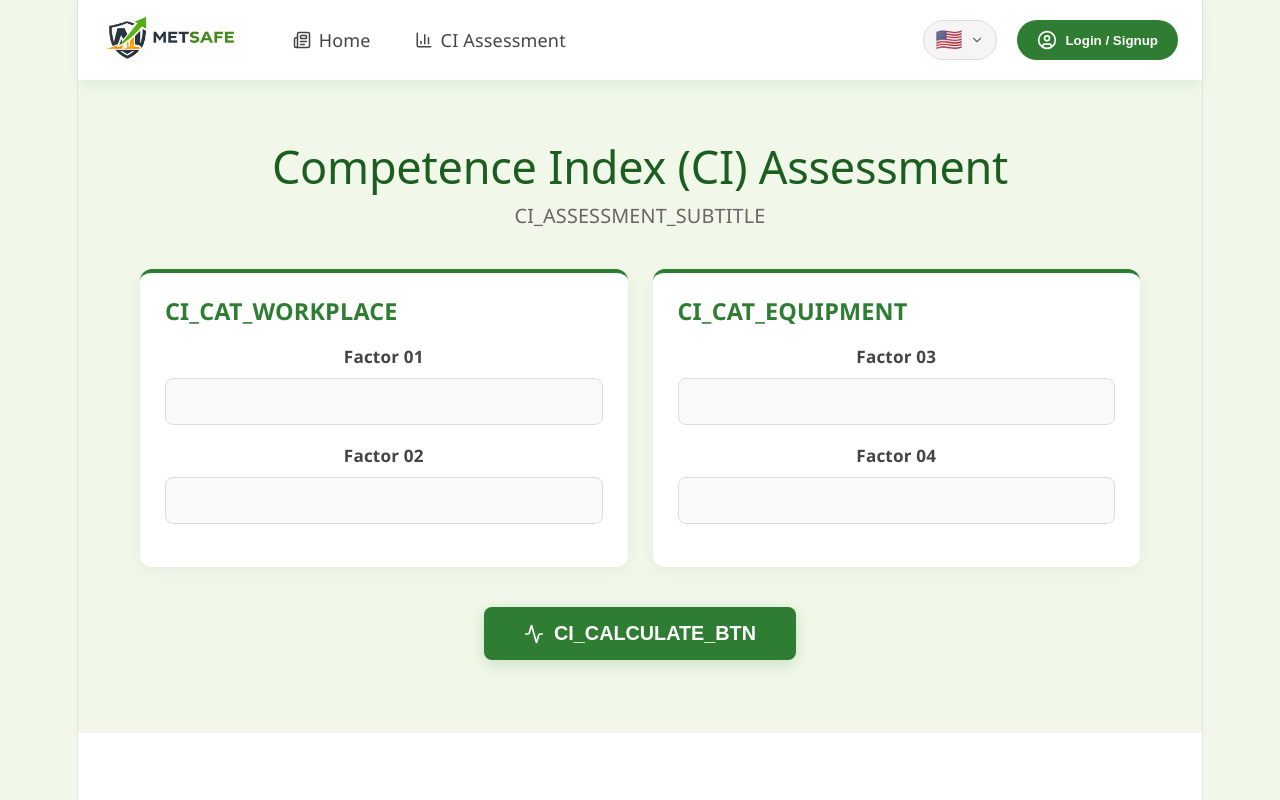
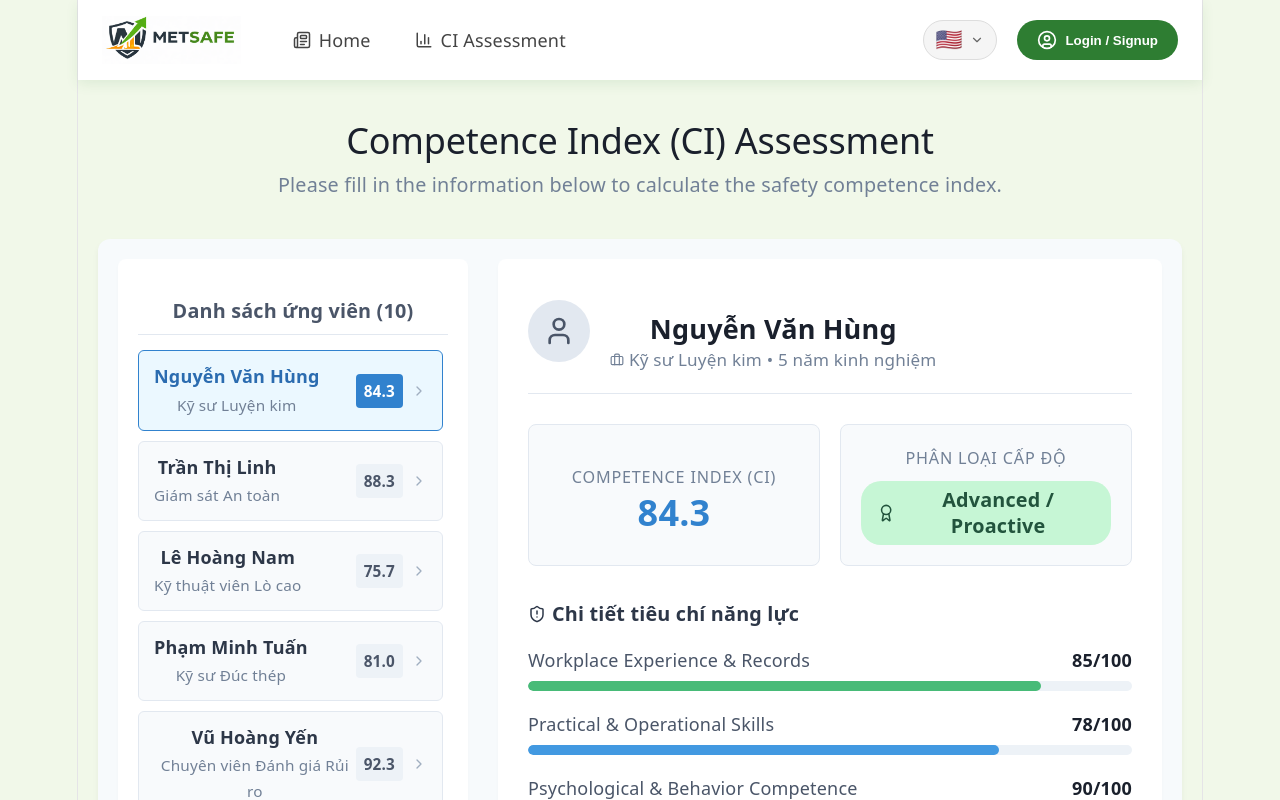
Before and after one commit to ngocleltt/metsafe, a React (Vite) app: page /assessment in a window 1280 px wide. Shown: the top 800 px of the page. Built offline with nearby package versions, Linux system fonts and the light colour scheme.

Commit message:
assesment data

```diff
--- a/src/components/Assessment.jsx
+++ b/src/components/Assessment.jsx
@@ -1,68 +1,125 @@
 import React, { useState } from 'react';
-import "./styles/Assessment.css"
-import { Activity, CheckCircle2 } from 'lucide-react';
+import { candidates } from '../data/candidates';
+import { User, ShieldAlert, Award, Briefcase, ChevronRight } from 'lucide-react';
+import "./styles/Assessment.css";
 
 const Assessment = ({ t }) => {
-  const [scores, setScores] = useState({});
-  const [result, setResult] = useState(null);
+  const [selectedCandidate, setSelectedCandidate] = useState(candidates[0]);
 
-  const handleChange = (id, value) => {
-    setScores({ ...scores, [id]: value });
+  const calculateCI = (scores) => {
+    const values = Object.values(scores);
+    if (values.length === 0) return 0;
+    const average = values.reduce((a, b) => a + b, 0) / values.length;
+    return average.toFixed(1);
   };
 
-  const calculateCI = () => {
-    const values = Object.values(scores);
-    if (values.length === 0) return;
-    const average = values.reduce((a, b) => a + b, 0) / values.length;
-    setResult(average.toFixed(2));
+  const getLevel = (ci) => {
+    if (ci >= 90) return { lv: 5, label: t.assessment.levels?.l5 || "Level 5 (Expert)" };
+    if (ci >= 80) return { lv: 4, label: t.assessment.levels?.l4 || "Level 4 (Advanced)" };
+    if (ci >= 70) return { lv: 3, label: t.assessment.levels?.l3 || "Level 3 (Intermediate)" };
+    if (ci >= 60) return { lv: 2, label: t.assessment.levels?.l2 || "Level 2 (Basic)" };
+    if (ci >= 50) return { lv: 1, label: t.assessment.levels?.l1 || "Level 1 (Novice)" };
+    return { lv: 0, label: t.assessment.levels?.l0 || "Level 0 (Unqualified)" };
   };
+
+  const currentCI = calculateCI(selectedCandidate.scores);
+  const currentLevel = getLevel(currentCI);
 
   return (
     <div className="assessment-container">
       <div className="assessment-header">
         <h2>{t.assessment.title}</h2>
-        <p>{t.assessment.subtitle}</p>
+        <p>{t.assessment.description}</p>
       </div>
 
-      <div className="assessment-grid">
-        <div className="assessment-card">
-          <h3>{t.assessment.categories.workplace}</h3>
-          <div className="input-group">
-            <label>Factor 01</label>
-            <input type="number" min="0" max="10" onChange={(e) => handleChange('f1', +e.target.value)} />
-          </div>
-          <div className="input-group">
-            <label>Factor 02</label>
-            <input type="number" min="0" max="10" onChange={(e) => handleChange('f2', +e.target.value)} />
+      <div className="assessment-dashboard">
+        <div className="candidate-sidebar">
+          <h3>Danh sách ứng viên ({candidates.length})</h3>
+          <div className="candidate-list">
+            {candidates.map((candidate) => {
+              const ci = calculateCI(candidate.scores);
+              const isSelected = selectedCandidate.id === candidate.id;
+              return (
+                <div
+                  key={candidate.id}
+                  className={`candidate-item ${isSelected ? 'active' : ''}`}
+                  onClick={() => setSelectedCandidate(candidate)}
+                >
+                  <div className="candidate-info-mini">
+                    <span className="candidate-name">{candidate.name}</span>
+                    <span className="candidate-pos">{candidate.position}</span>
+                  </div>
+                  <div className="candidate-badge-mini">
+                    <span className="badge-ci">{ci}</span>
+                    <ChevronRight size={16} />
+                  </div>
+                </div>
+              );
+            })}
           </div>
         </div>
 
-        <div className="assessment-card">
-          <h3>{t.assessment.categories.equipment}</h3>
-          <div className="input-group">
-            <label>Factor 03</label>
-            <input type="number" min="0" max="10" onChange={(e) => handleChange('f3', +e.target.value)} />
-          </div>
-          <div className="input-group">
-            <label>Factor 04</label>
-            <input type="number" min="0" max="10" onChange={(e) => handleChange('f4', +e.target.value)} />
+        <div className="profile-display">
+          <div className="profile-card">
+            <div className="profile-header">
+              <div className="profile-avatar">
+                <User size={32} />
+              </div>
+              <div className="profile-title">
+                <h3>{selectedCandidate.name}</h3>
+                <p><Briefcase size={14} className="inline-icon" /> {selectedCandidate.position} • {selectedCandidate.experience} năm kinh nghiệm</p>
+              </div>
+            </div>
+
+            <div className="score-summary-box">
+              <div className="score-block">
+                <span className="block-label">Competence Index (CI)</span>
+                <span className="block-value text-primary">{currentCI}</span>
+              </div>
+              <div className="score-block">
+                <span className="block-label">Phân loại Cấp độ</span>
+                <span className={`block-value level-tag lv-${currentLevel.lv}`}>
+                  <Award size={20} className="inline-icon" /> {currentLevel.label}
+                </span>
+              </div>
+            </div>
+
+            <div className="metrics-section">
+              <h4><ShieldAlert size={18} className="inline-icon" /> Chi tiết tiêu chí năng lực</h4>
+
+              <div className="metric-row">
+                <div className="metric-info">
+                  <span>{t.assessment.categories?.workplace || "An toàn Nơi làm việc"}</span>
+                  <span className="metric-score">{selectedCandidate.scores.workplace}/100</span>
+                </div>
+                <div className="progress-bar-bg">
+                  <div className="progress-bar-fill bg-green" style={{ width: `${selectedCandidate.scores.workplace}%` }}></div>
+                </div>
+              </div>
+
+              <div className="metric-row">
+                <div className="metric-info">
+                  <span>{t.assessment.categories?.equipment || "Vận hành Thiết bị"}</span>
+                  <span className="metric-score">{selectedCandidate.scores.equipment}/100</span>
+                </div>
+                <div className="progress-bar-bg">
+                  <div className="progress-bar-fill bg-blue" style={{ width: `${selectedCandidate.scores.equipment}%` }}></div>
+                </div>
+              </div>
+
+              <div className="metric-row">
+                <div className="metric-info">
+                  <span>{t.assessment.categories?.human || "Yếu tố Con người"}</span>
+                  <span className="metric-score">{selectedCandidate.scores.human}/100</span>
+                </div>
+                <div className="progress-bar-bg">
+                  <div className="progress-bar-fill bg-orange" style={{ width: `${selectedCandidate.scores.human}%` }}></div>
+                </div>
+              </div>
+            </div>
           </div>
         </div>
       </div>
-
-      <div className="action-area">
-        <button className="calc-btn" onClick={calculateCI}>
-          <Activity size={20} />
-          {t.assessment.calculate_btn}
-        </button>
-      </div>
-
-      {result && (
-        <div className="result-display">
-          <CheckCircle2 size={40} color="#2e7d32" />
-          <h4>{t.assessment.result_title}: {result}</h4>
-        </div>
-      )}
     </div>
   );
 };
--- a/src/components/Footer.jsx
+++ b/src/components/Footer.jsx
@@ -27,6 +27,7 @@ const Footer = () => {
           </ul>
         </div>
 
+
         <div className="footer-support">
           <h4>{t.support}</h4>
           <ul>
--- a/src/components/styles/Assessment.css
+++ b/src/components/styles/Assessment.css
@@ -1,7 +1,9 @@
 .assessment-container {
-  max-width: 1000px;
-  margin: 60px auto;
-  padding: 0 24px;
+  max-width: 1200px;
+  margin: 0 auto;
+  padding: 40px 20px;
+  font-family: system-ui, -apple-system, sans-serif;
+  color: #333;
 }
 
 .assessment-header {
@@ -10,164 +12,259 @@
 }
 
 .assessment-header h2 {
-  font-size: 2.5rem;
-  color: var(--secondary-color);
+  font-size: 2rem;
+  color: #1a202c;
   margin-bottom: 10px;
 }
 
 .assessment-header p {
-  color: #666;
+  color: #718096;
   font-size: 1.1rem;
 }
 
-.assessment-grid {
+.assessment-dashboard {
   display: grid;
-  grid-template-columns: repeat(auto-fit, minmax(300px, 1fr));
-  gap: 25px;
+  grid-template-columns: 350px 1fr;
+  gap: 30px;
+  background: #f7fafc;
+  padding: 20px;
+  border-radius: 12px;
+  box-shadow: 0 4px 6px rgba(0, 0, 0, 0.05);
 }
 
-.assessment-card {
-  background: var(--white);
-  padding: 25px;
-  border-radius: 12px;
-  box-shadow: 0 4px 15px rgba(0, 0, 0, 0.05);
-  border-top: 4px solid var(--primary-color);
-  transition: var(--transition);
+.candidate-sidebar {
+  background: #ffffff;
+  border-radius: 8px;
+  padding: 20px;
+  box-shadow: 0 2px 4px rgba(0, 0, 0, 0.02);
+  display: flex;
+  flex-direction: column;
+  max-height: 600px;
 }
 
-.assessment-card:hover {
-  box-shadow: 0 8px 25px rgba(46, 125, 50, 0.1);
+.candidate-sidebar h3 {
+  font-size: 1.1rem;
+  color: #4a5568;
+  margin-bottom: 15px;
+  padding-bottom: 10px;
+  border-bottom: 1px solid #e2e8f0;
 }
 
-.assessment-card h3 {
-  color: var(--primary-color);
-  margin-top: 0;
-  margin-bottom: 20px;
-  font-size: 1.3rem;
+.candidate-list {
+  overflow-y: auto;
+  display: flex;
+  flex-direction: column;
+  gap: 10px;
+  padding-right: 5px;
+}
+
+.candidate-item {
+  display: flex;
+  justify-content: space-between;
+  align-items: center;
+  padding: 12px 15px;
+  background: #f8fafc;
+  border: 1px solid #e2e8f0;
+  border-radius: 6px;
+  cursor: pointer;
+  transition: all 0.2s ease;
+}
+
+.candidate-item:hover {
+  background: #edf2f7;
+  border-color: #cbd5e0;
+}
+
+.candidate-item.active {
+  background: #ebf8ff;
+  border-color: #3182ce;
+}
+
+.candidate-info-mini {
+  display: flex;
+  flex-direction: column;
+}
+
+.candidate-name {
+  font-weight: 600;
+  color: #2d3748;
+}
+
+.candidate-item.active .candidate-name {
+  color: #2b6cb0;
+}
+
+.candidate-pos {
+  font-size: 0.85rem;
+  color: #718096;
+  margin-top: 2px;
+}
+
+.candidate-badge-mini {
   display: flex;
   align-items: center;
-  gap: 10px;
+  gap: 8px;
+  color: #a0aec0;
 }
 
-.input-group {
-  margin-bottom: 18px;
-  display: flex;
-  flex-direction: column;
-  gap: 8px;
+.badge-ci {
+  background: #edf2f7;
+  color: #4a5568;
+  padding: 4px 8px;
+  border-radius: 4px;
+  font-size: 0.85rem;
+  font-weight: bold;
 }
 
-.input-group label {
-  font-weight: 600;
-  color: #444;
-  font-size: 0.95rem;
+.candidate-item.active .badge-ci {
+  background: #3182ce;
+  color: #ffffff;
 }
 
-.input-group input {
-  padding: 12px 15px;
-  border: 1px solid #ddd;
+.profile-display {
+  background: #ffffff;
   border-radius: 8px;
-  font-size: 1rem;
-  transition: var(--transition);
-  background-color: #fafafa;
+  padding: 30px;
+  box-shadow: 0 2px 4px rgba(0, 0, 0, 0.02);
 }
 
-.input-group input:focus {
-  outline: none;
-  border-color: var(--primary-color);
-  background-color: var(--white);
-  box-shadow: 0 0 0 3px rgba(46, 125, 50, 0.1);
+.profile-header {
+  display: flex;
+  align-items: center;
+  gap: 20px;
+  margin-bottom: 30px;
+  padding-bottom: 20px;
+  border-bottom: 1px solid #e2e8f0;
 }
 
-.action-area {
-  display: flex;
-  justify-content: center;
-  gap: 20px;
-  margin-top: 40px;
-}
-
-.calc-btn {
-  background: var(--primary-color);
-  color: var(--white);
-  border: none;
-  padding: 15px 40px;
-  border-radius: 8px;
-  font-size: 1.1rem;
-  font-weight: bold;
-  cursor: pointer;
-  display: flex;
-  align-items: center;
-  gap: 10px;
-  transition: var(--transition);
-  box-shadow: 0 4px 15px rgba(46, 125, 50, 0.2);
-}
-
-.calc-btn:hover {
-  background: var(--secondary-color);
-  transform: translateY(-2px);
-  box-shadow: 0 6px 20px rgba(46, 125, 50, 0.3);
-}
-
-.reset-btn {
-  background: transparent;
-  color: #666;
-  border: 2px solid #ddd;
-  padding: 15px 30px;
-  border-radius: 8px;
-  font-size: 1.1rem;
-  font-weight: bold;
-  cursor: pointer;
-  transition: var(--transition);
-}
-
-.reset-btn:hover {
-  background: #f5f5f5;
-  border-color: #ccc;
-  color: #333;
-}
-
-.result-display {
-  margin-top: 40px;
-  background: var(--bg-light);
-  padding: 30px;
-  border-radius: 12px;
-  text-align: center;
-  border: 2px dashed var(--primary-color);
-  animation: fadeIn 0.5s ease;
-}
-
-.result-display h3 {
-  color: var(--secondary-color);
-  font-size: 1.5rem;
-  margin-top: 0;
-}
-
-.score-circle {
-  width: 120px;
-  height: 120px;
-  background: var(--white);
-  border: 8px solid var(--accent-color);
+.profile-avatar {
+  background: #e2e8f0;
+  color: #4a5568;
+  padding: 15px;
   border-radius: 50%;
   display: flex;
   align-items: center;
   justify-content: center;
-  font-size: 2.5rem;
-  font-weight: 800;
-  color: var(--primary-color);
-  margin: 20px auto;
-  box-shadow: 0 10px 20px rgba(247, 148, 29, 0.15);
 }
 
-@keyframes fadeIn {
-  from { opacity: 0; transform: translateY(20px); }
-  to { opacity: 1; transform: translateY(0); }
+.profile-title h3 {
+  font-size: 1.5rem;
+  color: #1a202c;
+  margin-bottom: 5px;
 }
 
-@media (max-width: 768px) {
-  .action-area {
-    flex-direction: column;
+.profile-title p {
+  color: #718096;
+  font-size: 0.95rem;
+  display: flex;
+  align-items: center;
+  gap: 5px;
+}
+
+.inline-icon {
+  vertical-align: middle;
+}
+
+.score-summary-box {
+  display: grid;
+  grid-template-columns: 1fr 1fr;
+  gap: 20px;
+  margin-bottom: 35px;
+}
+
+.score-block {
+  background: #f8fafc;
+  border: 1px solid #e2e8f0;
+  border-radius: 8px;
+  padding: 20px;
+  display: flex;
+  flex-direction: column;
+  align-items: center;
+  justify-content: center;
+  text-align: center;
+}
+
+.block-label {
+  font-size: 0.9rem;
+  color: #718096;
+  text-transform: uppercase;
+  letter-spacing: 0.05em;
+  margin-bottom: 10px;
+}
+
+.block-value {
+  font-size: 2rem;
+  font-weight: 800;
+}
+
+.text-primary {
+  color: #3182ce;
+}
+
+.level-tag {
+  font-size: 1.1rem;
+  padding: 6px 16px;
+  border-radius: 20px;
+  display: inline-flex;
+  align-items: center;
+  gap: 6px;
+}
+
+.lv-5 { background: #feebc8; color: #c05621; }
+.lv-4 { background: #c6f6d5; color: #22543d; }
+.lv-3 { background: #ebf8ff; color: #2b6cb0; }
+.lv-2 { background: #e2e8f0; color: #4a5568; }
+.lv-1 { background: #edf2f7; color: #718096; }
+.lv-0 { background: #fed7d7; color: #9b2c2c; }
+
+.metrics-section h4 {
+  font-size: 1.1rem;
+  color: #2d3748;
+  margin-bottom: 20px;
+  display: flex;
+  align-items: center;
+  gap: 6px;
+}
+
+.metric-row {
+  margin-bottom: 20px;
+}
+
+.metric-info {
+  display: flex;
+  justify-content: space-between;
+  margin-bottom: 8px;
+  font-weight: 500;
+  color: #4a5568;
+}
+
+.metric-score {
+  font-weight: 600;
+  color: #1a202c;
+}
+
+.progress-bar-bg {
+  background: #edf2f7;
+  height: 10px;
+  border-radius: 5px;
+  overflow: hidden;
+}
+
+.progress-bar-fill {
+  height: 100%;
+  border-radius: 5px;
+  transition: width 0.4s ease-out;
+}
+
+.bg-green { background-color: #48bb78; }
+.bg-blue { background-color: #4299e1; }
+.bg-orange { background-color: #ed8936; }
+
+@media (max-width: 900px) {
+  .assessment-dashboard {
+    grid-template-columns: 1fr;
   }
-  .calc-btn, .reset-btn {
-    width: 100%;
-    justify-content: center;
+  .candidate-sidebar {
+    max-height: 300px;
   }
 }
--- /dev/null
+++ b/src/data/candidates.js
@@ -0,0 +1,72 @@
+export const candidates = [
+  {
+    id: 1,
+    name: "Nguyễn Văn Hùng",
+    position: "Kỹ sư Luyện kim",
+    experience: 5,
+    scores: { workplace: 85, equipment: 78, human: 90 }
+  },
+  {
+    id: 2,
+    name: "Trần Thị Linh",
+    position: "Giám sát An toàn",
+    experience: 3,
+    scores: { workplace: 92, equipment: 88, human: 85 }
+  },
+  {
+    id: 3,
+    name: "Lê Hoàng Nam",
+    position: "Kỹ thuật viên Lò cao",
+    experience: 7,
+    scores: { workplace: 70, equipment: 82, human: 75 }
+  },
+  {
+    id: 4,
+    name: "Phạm Minh Tuấn",
+    position: "Kỹ sư Đúc thép",
+    experience: 4,
+    scores: { workplace: 80, equipment: 75, human: 88 }
+  },
+  {
+    id: 5,
+    name: "Vũ Hoàng Yến",
+    position: "Chuyên viên Đánh giá Rủi ro",
+    experience: 6,
+    scores: { workplace: 95, equipment: 90, human: 92 }
+  },
+  {
+    id: 6,
+    name: "Đặng Đình Khôi",
+    position: "Công nhân Vận hành Máy",
+    experience: 2,
+    scores: { workplace: 65, equipment: 70, human: 80 }
+  },
+  {
+    id: 7,
+    name: "Bùi Tuyết Mai",
+    position: "Kiểm soát viên Chất lượng",
+    experience: 8,
+    scores: { workplace: 88, equipment: 85, human: 87 }
+  },
+  {
+    id: 8,
+    name: "Hồ Sỹ Hoàng",
+    position: "Trưởng ca Sản xuất",
+    experience: 10,
+    scores: { workplace: 90, equipment: 92, human: 96 }
+  },
+  {
+    id: 9,
+    name: "Đỗ Thùy Dương",
+    position: "Kỹ sư Môi trường",
+    experience: 3,
+    scores: { workplace: 78, equipment: 80, human: 82 }
+  },
+  {
+    id: 10,
+    name: "Ngô Quốc Bảo",
+    position: "Thợ hàn Bậc cao",
+    experience: 5,
+    scores: { workplace: 83, equipment: 86, human: 79 }
+  }
+];
--- a/src/locales/en.js
+++ b/src/locales/en.js
@@ -38,17 +38,46 @@ export const en = {
   },
   assessment: {
     title: "Competence Index (CI) Assessment",
-    subtitle: "CI_ASSESSMENT_SUBTITLE",
+    subtitle: "Real-time quantitative calculation of personnel competence and safety risk layers",
     description: "Please fill in the information below to calculate the safety competence index.",
     submit: "Calculate Score",
     reset: "Reset Form",
-    input_label: "CI_INPUT_LABEL",
-    calculate_btn: "CI_CALCULATE_BTN",
-    result_title: "CI_RESULT_TITLE",
+    input_label: "Score Input",
+    calculate_btn: "Calculate CI Score",
+    result_title: "Calculated Competence Index",
+    selectCandidate: "Select Candidate Profile",
+    candidateProfile: "Candidate Core Metrics Data",
     categories: {
-      workplace: "CI_CAT_WORKPLACE",
-      equipment: "CI_CAT_EQUIPMENT",
-      human: "CI_CAT_HUMAN"
+      workplace: "Workplace Experience & Records",
+      equipment: "Practical & Operational Skills",
+      human: "Psychological & Behavior Competence"
+    },
+    levels: {
+      l0: "Non-Compliant",
+      l1: "Beginner / Reactive",
+      l2: "Basic / Dependent",
+      l3: "Competent / Independent",
+      l4: "Advanced / Proactive",
+      l5: "Expert / Safety Leader"
+    },
+    fields: {
+      experience: "Years of Experience",
+      years: "years",
+      certificates: "Certificates Count",
+      testScore: "Exam Test Score",
+      incidents: "Incidents Involved",
+      majorViolation: "Major Safety Violation",
+      yes: "YES",
+      no: "NO",
+      coreMetrics: "Core Competency Metrics Matrix Breakdown"
+    },
+    metrics: {
+      k1: "K1: Process Technology",
+      k3: "K3: Hazard Knowledge",
+      s1: "S1: Equipment Operation",
+      s3: "S3: LOTO Skill",
+      b1: "B1: Risk Reports",
+      b6: "B6: PPE Compliance"
     }
   }
 };
```
